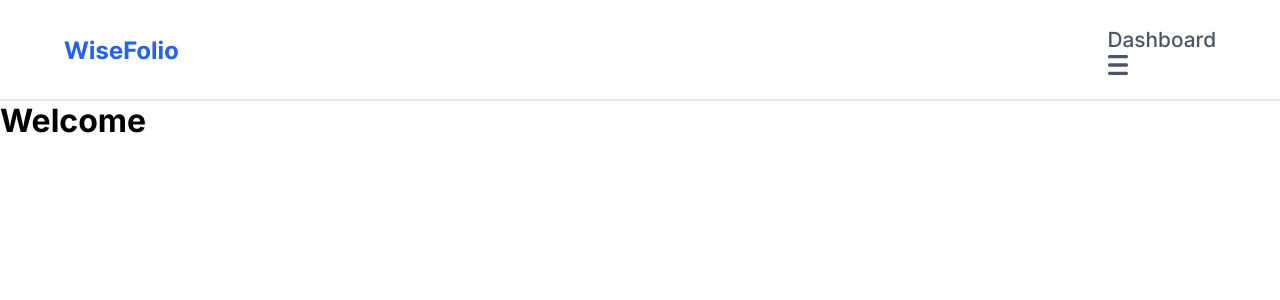
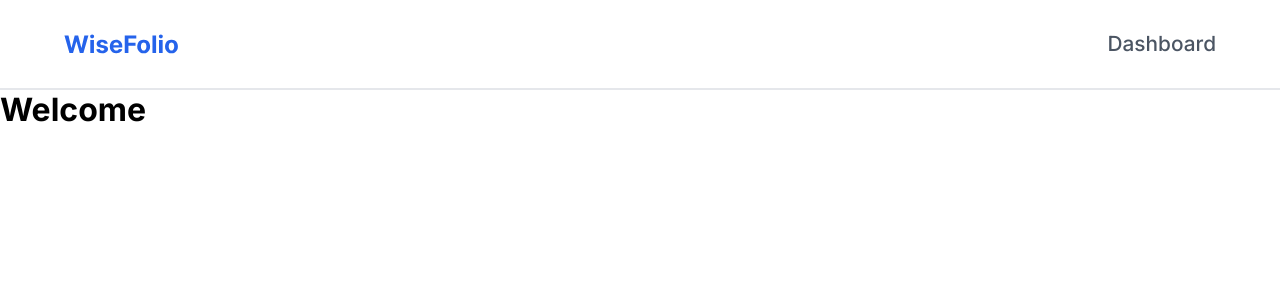
Before and after one commit to Lospub/WiseFolio-Client, a React (Vite) app in the folder wisefolio-client/: page / in a window 1280 px wide. Shown: the top 300 px of the page. Built offline with nearby package versions, Linux system fonts and the light colour scheme.

Commit message:
clean code and add comments

```diff
--- a/wisefolio-client/src/components/Header/Header.tsx
+++ b/wisefolio-client/src/components/Header/Header.tsx
@@ -16,25 +16,35 @@ const Header = () => {
 
     return (
         <header className="header">
+
+            {/* Display Logo */}
             <div className="header__logo">
                 <Link to="/">
                     <WiseFolioLogo className="header__logo-icon" />
                 </Link>
             </div>
+
+            {/* Display Navigation */}
             <nav className="header__nav">
+
                 {isHomePage && (
+                    // Link to the dashboard when on the home page
                     <Link to="/dashboard" className="header__link">
                         <span className="header__text">Dashboard</span>
-                        <DashboardIcon className="header__icon" />
+                        <DashboardIcon className="header__icon header__icon--mobile" />
                     </Link>
                 )}
+
                 {isAuthPage && (
+                    // Link to the home page when on an auth page
                     <Link to="/" className="header__link">
                         <span className="header__text">Home</span>
-                        <HomeIcon className="header__icon" />
+                        <HomeIcon className="header__icon header__icon--mobile" />
                     </Link>
                 )}
+
                 {isOtherPage && (
+                    // Display user icons when on other pages
                     <div className="header__icons">
                         <BellIcon className="header__icon header__icon--bell" />
                         <UserAvatar className="header__icon header__icon--avatar" />
```
